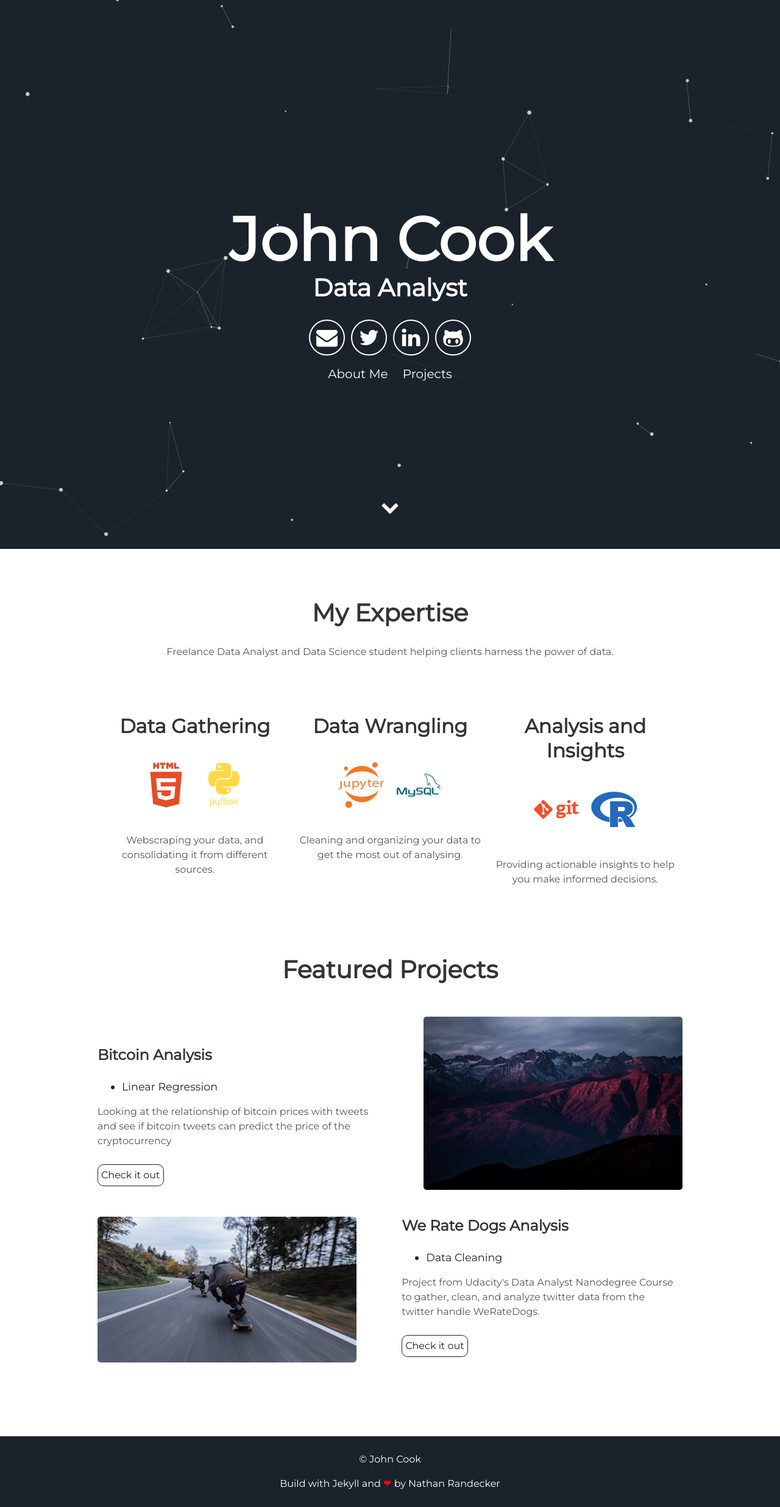
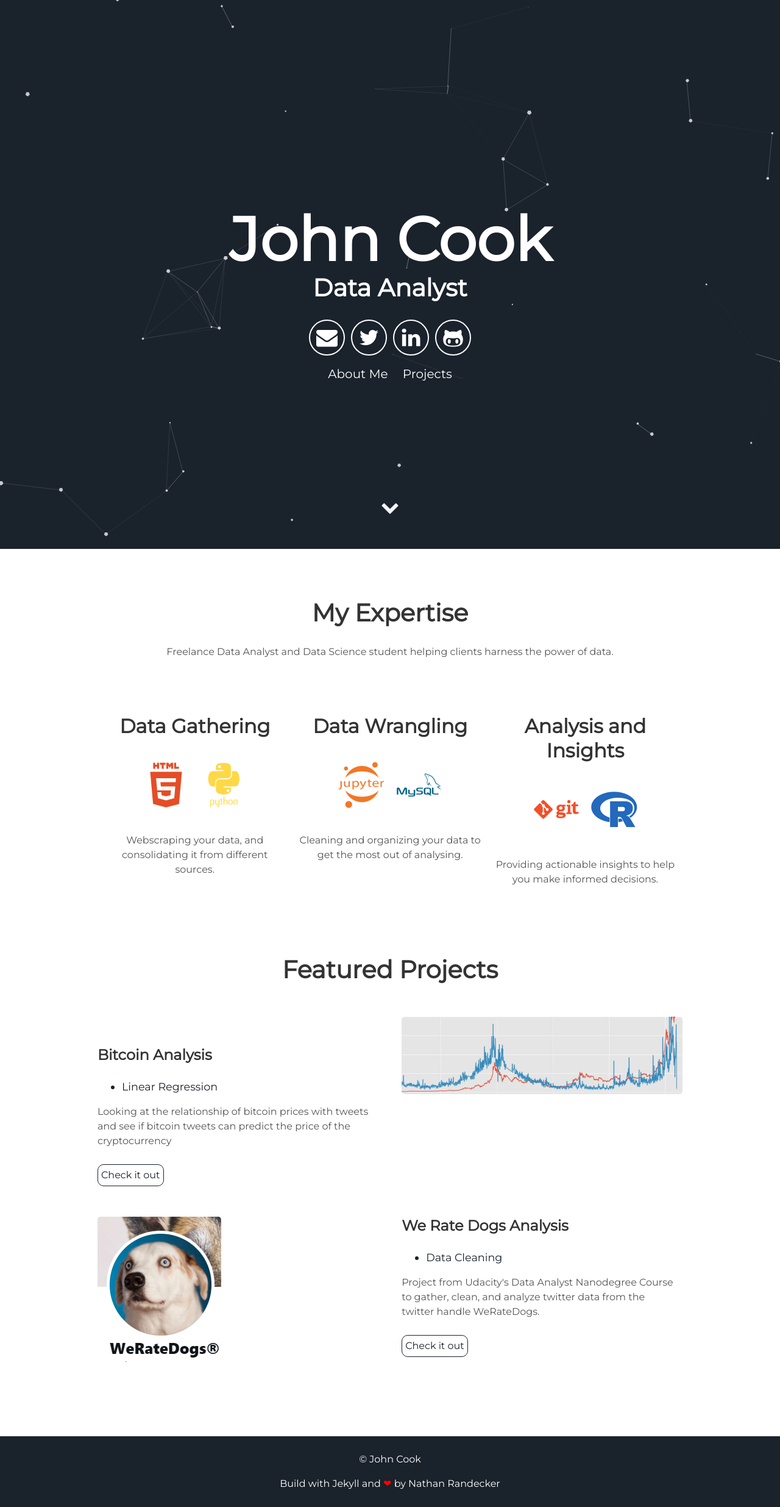
Before and after one commit to johngncook/Analytics-Portfolio, a Jekyll site: the page built from index.html, in a window 1280 px wide. Shown: the whole page at 61% size. Built offline with Jekyll 4.4.1, drawn with Linux system fonts in a browser that asks for light colours; nearby versions of some CDN libraries.

Commit message:
Update projects.html

```diff
--- a/_includes/projects.html
+++ b/_includes/projects.html
@@ -3,7 +3,7 @@
 </div>
 <div class="user-projects">
   <div class="images-right">
-    <img alt="mountains" src="{{ "/assets/img/mountains.jpg" | prepend: site.baseurl }}" />
+    <img alt="mountains" src="{{ "/assets/img/bitcoin_analysis_image_1.jpg" | prepend: site.baseurl }}" />
   </div>
   <div class="contents">
     <h3> Bitcoin Analysis </h3>
@@ -16,7 +16,7 @@
 </div>
 <div class="user-projects">
   <div class="images-left">
-    <img alt="mountains" src="{{ "/assets/img/skate.jpg" | prepend: site.baseurl }}" />
+    <img alt="mountains" src="{{ "/assets/img/WeRateDogs.png" | prepend: site.baseurl }}" />
   </div>
   <div class="contents-right">
     <h3> We Rate Dogs Analysis </h3>
```
